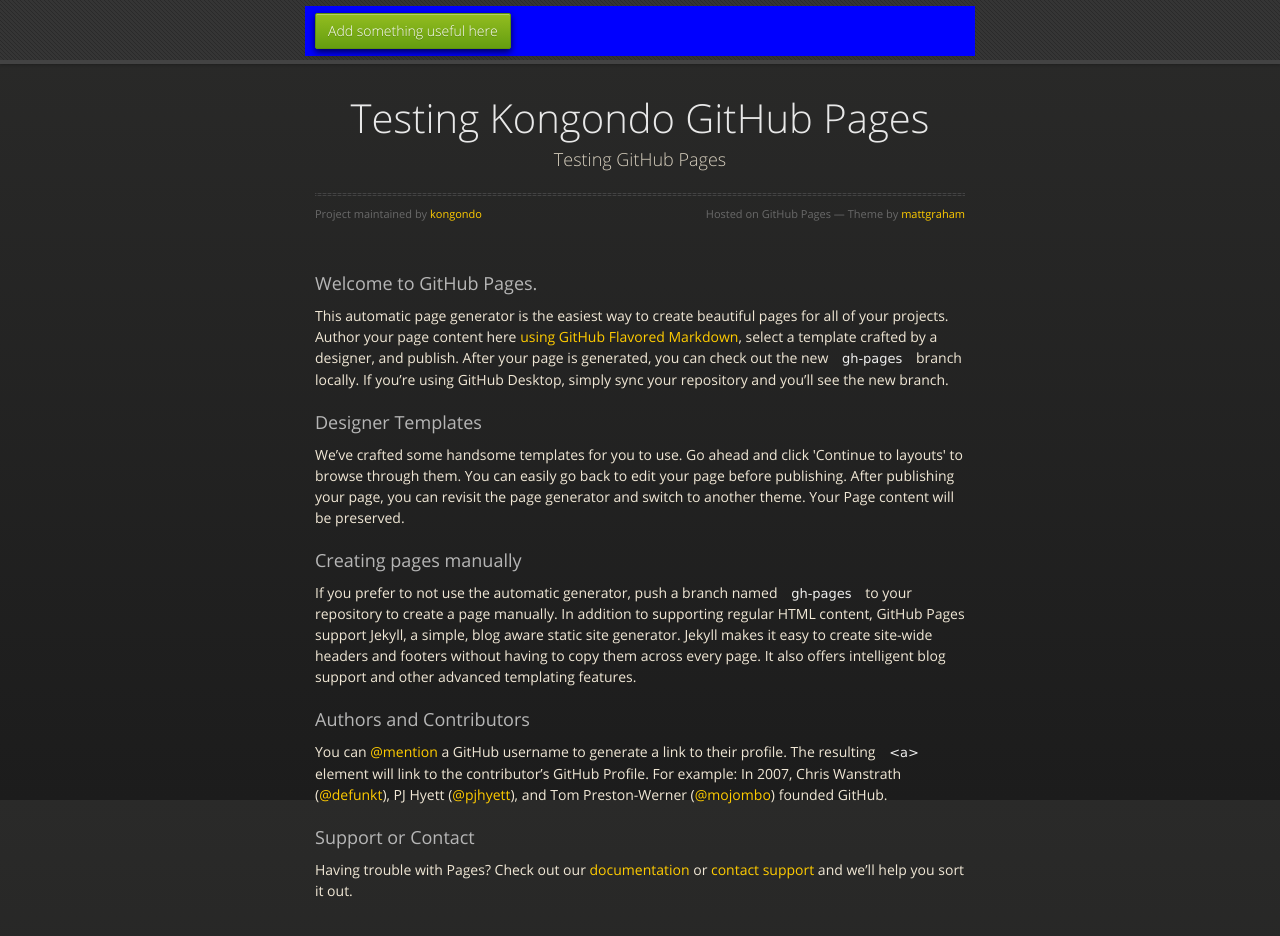
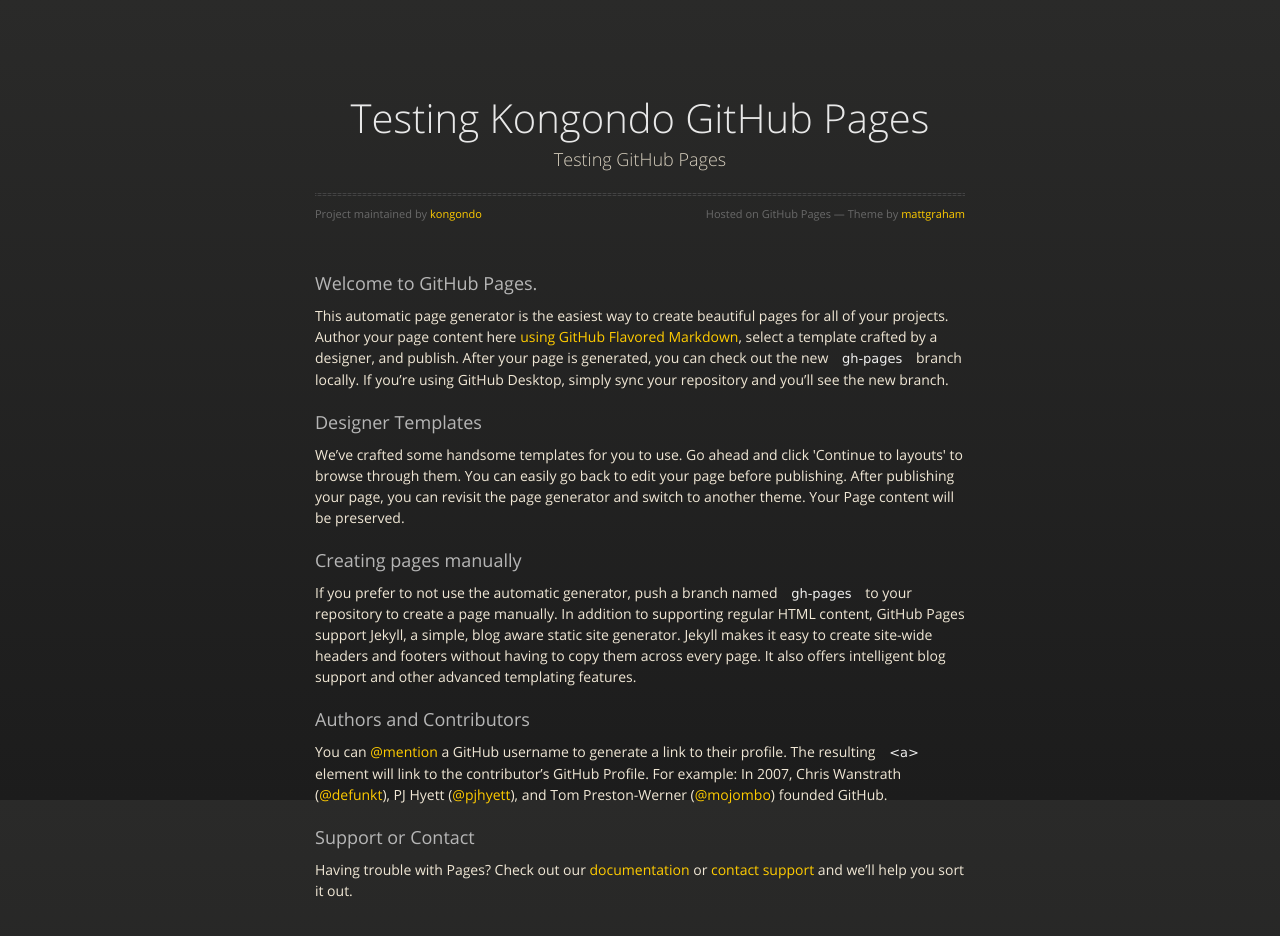
Before and after one commit to kongondo/kongondo.github.io, a plain HTML site: page index.html in a window 1280 px wide. Drawn offline with nearby package versions, Linux system fonts and the light colour scheme.

Commit message:
Update index.html

```diff
--- a/index.html
+++ b/index.html
@@ -18,11 +18,6 @@
 
   </head>
   <body>
-      <div id="header">
-        <nav>
-          <li class=""><a href="https://github.com/kongondo">Add something useful here</a></li>
-        </nav>
-      </div><!-- end header -->
 
     <div class="wrapper">
 
```
